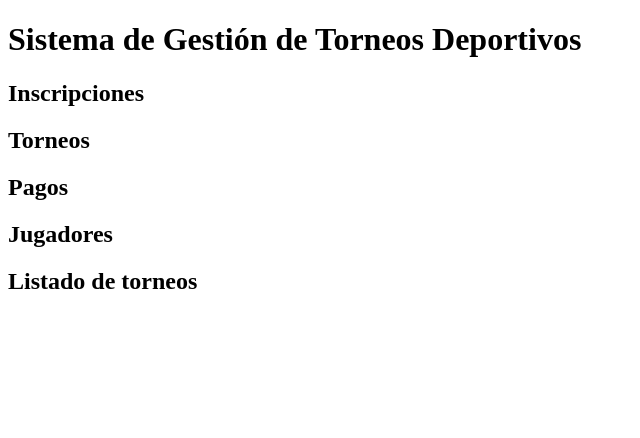
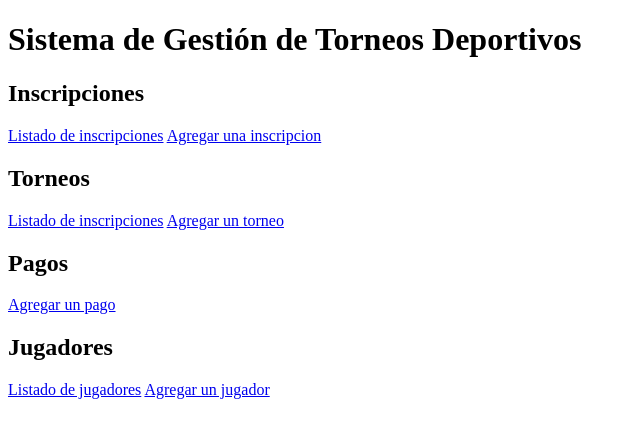
Before and after one commit to AntonellaAva10/PHP_Practica, a PHP site: page / in a window 1280 px wide. Shown: the top 438 px of the page, without its empty margins (0-640 px from the left). Run offline with PHP 8.4, Linux system fonts and the light colour scheme.

Commit message:
Add links for inscriptions, tournaments, payments, and players

```diff
--- a/index.php
+++ b/index.php
@@ -9,17 +9,15 @@
 <body>
     <h1>Sistema de Gestión de Torneos Deportivos</h1>
     <h2>Inscripciones</h2>
-    <a href= ""></a>
-    <a href= ""></a>
+    <a href="listado_inscripciones.php">Listado de inscripciones</a>
+    <a href="formulario_inscripcion.php">Agregar una inscripcion</a>
     <h2>Torneos</h2>
-    <a href= ""></a>
+    <a href="listado_inscripciones.php">Listado de inscripciones</a>
+    <a href="formulario_torneo.php">Agregar un torneo</a>
     <h2>Pagos</h2>
-    <a href= ""></a>
+    <a href="formulario_pagos.php">Agregar un pago</a>
     <h2>Jugadores</h2>
-    <a href= ""></a>
-    <a href= ""></a>
-    <h2>Listado de torneos</h2>
-    <a href= ""></a>
-    <a href= ""></a>
+    <a href="listado_jugador.php">Listado de jugadores</a>
+    <a href="formulario_jugador.php">Agregar un jugador</a>
 </body>
 </html>
```
